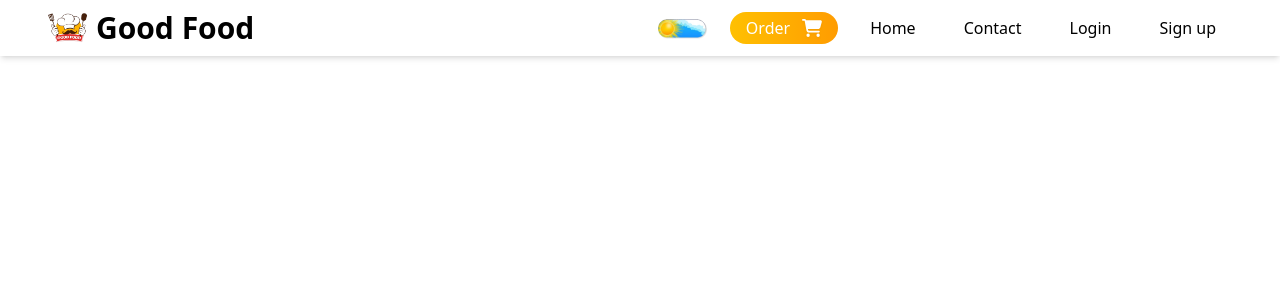
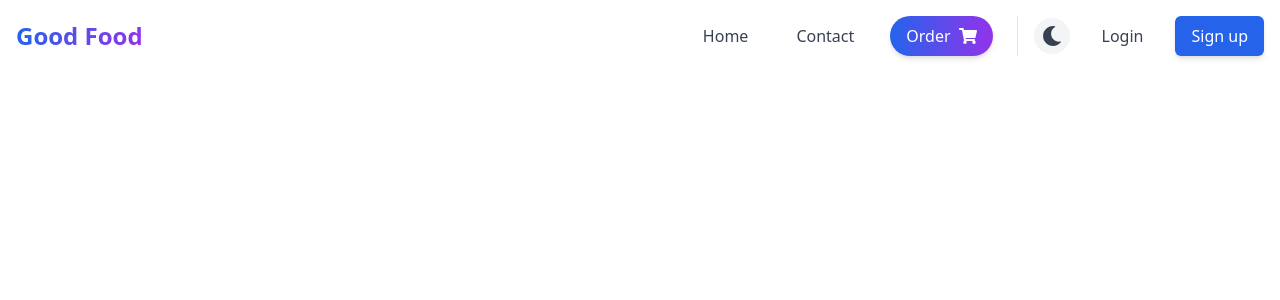
Before and after one commit to RavinduThilinaka/Spring-Boot-Project, a React (Create React App) app in the folder foodsite/: page /user in a window 1280 px wide. Shown: the top 300 px of the page. Built offline with nearby package versions, Linux system fonts and the light colour scheme.

Commit message:
updated project

```diff
--- a/foodsite/src/component/Navbar/Navbar.jsx
+++ b/foodsite/src/component/Navbar/Navbar.jsx
@@ -1,108 +1,252 @@
-import React from 'react';
-import Logo from "../../assets/foodlogo.png";
-import { FaCartShopping } from 'react-icons/fa6';
-import DarkMode from './DarkMode';
+import React, { useState, useEffect } from 'react';
+import { FaShoppingCart, FaSun, FaMoon, FaUserCircle } from 'react-icons/fa';
+import { HiMenu, HiX } from 'react-icons/hi';
 import { Link, useNavigate } from 'react-router-dom';
-
 
 const Navbar = () => {
   const navigate = useNavigate();
+  const [isDarkMode, setIsDarkMode] = useState(false);
+  const [isMenuOpen, setIsMenuOpen] = useState(false);
+  const [scrolled, setScrolled] = useState(false);
 
-  const userName = localStorage.getItem('name');  // Get the name from localStorage
+  const userName = localStorage.getItem('name');
   const firstLetter = userName ? userName.charAt(0).toUpperCase() : null;
   const isLoggedIn = localStorage.getItem('token');
+
+  // Handle scroll effect
+  useEffect(() => {
+    const handleScroll = () => {
+      const isScrolled = window.scrollY > 10;
+      setScrolled(isScrolled);
+    };
+
+    window.addEventListener('scroll', handleScroll);
+    return () => window.removeEventListener('scroll', handleScroll);
+  }, []);
+
+  // Handle dark mode
+  useEffect(() => {
+    if (isDarkMode) {
+      document.documentElement.classList.add('dark');
+    } else {
+      document.documentElement.classList.remove('dark');
+    }
+  }, [isDarkMode]);
 
   const handleLogout = () => {
     localStorage.removeItem('token');
     localStorage.removeItem('role');
     localStorage.removeItem('name');
-    navigate("/login"); // Redirect to login page after logout
+    navigate("/login");
   };
-
-
 
   return (
     <>
+      <div className={`fixed w-full z-50 transition-all duration-500 ${
+        scrolled
+          ? 'bg-white/90 dark:bg-gray-900/90 backdrop-blur-sm shadow-lg py-2'
+          : 'bg-white dark:bg-gray-900 py-4'
+      }`}>
+        <div className="container mx-auto px-4">
+          <div className="flex justify-between items-center">
+            {/* Brand Name with Animation */}
+            <Link
+              to="/"
+              className="text-2xl font-bold bg-gradient-to-r from-blue-600 to-purple-600 bg-clip-text text-transparent hover:scale-105 transition-transform duration-300"
+            >
+              Good Food
+            </Link>
 
-      <div className="shadow-md bg-white dark:bg-gray-900 dark:text-white duration-200">
-        <div className="container py-3 sm:py-0">
-          <div className="flex justify-between items-center">
-            {/* Logo */}
-            <div className="flex items-center gap-2 text-2xl sm:text-3xl font-bold">
-              <a  className="flex items-center gap-2">
-                <img src={Logo} alt="Foodie Zoon" className="w-10" />
-                Good Food
-              </a>
+            {/* Desktop Navigation */}
+            <div className="hidden md:flex items-center gap-6">
+              <ul className="flex items-center gap-6">
+                <li>
+                  <Link
+                    to="/"
+                    className="inline-block py-2 px-3 text-gray-700 dark:text-gray-300 hover:text-blue-600 dark:hover:text-blue-400 transition-colors duration-300 relative group"
+                  >
+                    Home
+                    <span className="absolute bottom-0 left-0 w-0 h-0.5 bg-blue-600 transition-all duration-300 group-hover:w-full"></span>
+                  </Link>
+                </li>
+                <li>
+                  <Link
+                    to="/contact"
+                    className="inline-block py-2 px-3 text-gray-700 dark:text-gray-300 hover:text-blue-600 dark:hover:text-blue-400 transition-colors duration-300 relative group"
+                  >
+                    Contact
+                    <span className="absolute bottom-0 left-0 w-0 h-0.5 bg-blue-600 transition-all duration-300 group-hover:w-full"></span>
+                  </Link>
+                </li>
+                <li>
+                  <button className="bg-gradient-to-r from-blue-600 to-purple-600 text-white px-4 py-2 rounded-full hover:scale-105 transition-all duration-300 flex items-center gap-2 shadow-md hover:shadow-lg">
+                    Order
+                    <FaShoppingCart className="text-lg" />
+                  </button>
+                </li>
+              </ul>
+
+              <div className="flex items-center gap-4 pl-4 border-l border-gray-200 dark:border-gray-700">
+                {/* Dark Mode Toggle */}
+                <button
+                  onClick={() => setIsDarkMode(!isDarkMode)}
+                  className="p-2 rounded-full bg-gray-100 dark:bg-gray-800 hover:bg-gray-200 dark:hover:bg-gray-700 transition-colors duration-300 group"
+                  aria-label="Toggle dark mode"
+                >
+                  {isDarkMode ? (
+                    <FaSun className="text-xl text-yellow-500 group-hover:rotate-45 transition-transform duration-500" />
+                  ) : (
+                    <FaMoon className="text-xl text-gray-700 group-hover:rotate-12 transition-transform duration-500" />
+                  )}
+                </button>
+
+                {!isLoggedIn ? (
+                  <>
+                    <Link
+                      to="/login"
+                      className="px-4 py-2 text-gray-700 dark:text-gray-300 hover:text-blue-600 dark:hover:text-blue-400 transition-colors duration-300"
+                    >
+                      Login
+                    </Link>
+                    <Link
+                      to="/signup"
+                      className="px-4 py-2 bg-blue-600 text-white rounded-md hover:bg-blue-700 transition-colors duration-300 shadow-md hover:shadow-lg"
+                    >
+                      Sign up
+                    </Link>
+                  </>
+                ) : (
+                  <>
+                    <button
+                      onClick={handleLogout}
+                      className="px-4 py-2 text-gray-700 dark:text-gray-300 hover:text-blue-600 dark:hover:text-blue-400 transition-colors duration-300"
+                    >
+                      Log Out
+                    </button>
+                    <Link
+                      to="/profile"
+                      className="flex items-center gap-2 group"
+                    >
+                      <div className="w-10 h-10 bg-gradient-to-r from-blue-600 to-purple-600 text-white rounded-full flex items-center justify-center transition-transform duration-300 group-hover:scale-110 shadow-md">
+                        {firstLetter || <FaUserCircle className="text-xl" />}
+                      </div>
+                      <span className='font-medium max-w-[100px] truncate'>{userName}</span>
+                    </Link>
+                  </>
+                )}
+              </div>
             </div>
 
+            {/* Mobile Menu Button */}
+            <div className="flex items-center gap-4 md:hidden">
+              <button
+                onClick={() => setIsDarkMode(!isDarkMode)}
+                className="p-2 rounded-full bg-gray-100 dark:bg-gray-800"
+                aria-label="Toggle dark mode"
+              >
+                {isDarkMode ? (
+                  <FaSun className="text-xl text-yellow-500" />
+                ) : (
+                  <FaMoon className="text-xl text-gray-700" />
+                )}
+              </button>
 
-            <div className="flex items-center gap-6">
-            <DarkMode />
-              <ul className="flex items-center gap-4">
-              <button className="bg-gradient-to-r from-primary to-secondary text-white px-4 py-1 rounded-full hover:scale-105 duration-300 flex items-center gap-3">
-                Order
-                <FaCartShopping className="text-xl text-white drop-shadow-sm cursor-pointer" />
+              <button
+                onClick={() => setIsMenuOpen(!isMenuOpen)}
+                className="p-2 rounded-md bg-gray-100 dark:bg-gray-800 text-gray-700 dark:text-gray-300"
+                aria-label="Toggle menu"
+              >
+                {isMenuOpen ? <HiX className="text-2xl" /> : <HiMenu className="text-2xl" />}
               </button>
+            </div>
+          </div>
+        </div>
+
+        {/* Mobile Menu */}
+        <div className={`md:hidden bg-white dark:bg-gray-900 overflow-hidden transition-all duration-500 ${
+          isMenuOpen ? 'max-h-96 py-4' : 'max-h-0 py-0'
+        }`}>
+          <div className="container mx-auto px-4">
+            <ul className="flex flex-col gap-4">
               <li>
                 <Link
-                    href=""
-                    className="inline-block py-4 px-4 hover:text-primary"
+                  to="/"
+                  className="block py-2 text-gray-700 dark:text-gray-300 hover:text-blue-600 dark:hover:text-blue-400 transition-colors duration-300"
+                  onClick={() => setIsMenuOpen(false)}
                 >
                   Home
                 </Link>
               </li>
               <li>
                 <Link
-                    href=""
-                    className="inline-block py-4 px-4 hover:text-primary"
+                  to="/contact"
+                  className="block py-2 text-gray-700 dark:text-gray-300 hover:text-blue-600 dark:hover:text-blue-400 transition-colors duration-300"
+                  onClick={() => setIsMenuOpen(false)}
                 >
                   Contact
                 </Link>
               </li>
+              <li>
+                <button className="w-full bg-gradient-to-r from-blue-600 to-purple-600 text-white px-4 py-2 rounded-full flex items-center justify-center gap-2 mt-2">
+                  Order
+                  <FaShoppingCart className="text-lg" />
+                </button>
+              </li>
               {!isLoggedIn ? (
                 <>
                   <li>
-                      <Link to="/login" className="inline-block py-4 px-4 hover:text-primary">
+                    <Link
+                      to="/login"
+                      className="block py-2 text-center text-gray-700 dark:text-gray-300 hover:text-blue-600 dark:hover:text-blue-400 transition-colors duration-300"
+                      onClick={() => setIsMenuOpen(false)}
+                    >
                       Login
                     </Link>
                   </li>
                   <li>
-                      <Link to="/signup" className="inline-block py-4 px-4 hover:text-primary">
+                    <Link
+                      to="/signup"
+                      className="block py-2 bg-blue-600 text-white rounded-md text-center hover:bg-blue-700 transition-colors duration-300"
+                      onClick={() => setIsMenuOpen(false)}
+                    >
                       Sign up
                     </Link>
                   </li>
                 </>
               ) : (
                 <>
-                    {/* Display User Name and Initial */}
-
                   <li>
                     <button
-                        onClick={handleLogout}
-                        className="inline-block py-4 px-4 hover:text-primary"
+                      onClick={() => {
+                        handleLogout();
+                        setIsMenuOpen(false);
+                      }}
+                      className="w-full py-2 text-gray-700 dark:text-gray-300 hover:text-blue-600 dark:hover:text-blue-400 transition-colors duration-300"
                     >
                       Log Out
                     </button>
                   </li>
-                    <Link className="flex items-center gap-2" to={"/profile"}>
-                      <div className="w-8 h-8 bg-blue-500 dark:bg-green-500 text-white rounded-full flex items-center justify-center">
-                        {firstLetter}
+                  <li>
+                    <Link
+                      to="/profile"
+                      className="flex items-center justify-center gap-2 py-2"
+                      onClick={() => setIsMenuOpen(false)}
+                    >
+                      <div className="w-10 h-10 bg-gradient-to-r from-blue-600 to-purple-600 text-white rounded-full flex items-center justify-center">
+                        {firstLetter || <FaUserCircle className="text-xl" />}
                       </div>
-                      <span className='font-bold'>{userName}</span>
+                      <span className='font-medium'>{userName}</span>
                     </Link>
+                  </li>
                 </>
               )}
             </ul>
-
-
-
-
-              {/* Dark Mode Toggle */}
-
           </div>
         </div>
       </div>
-      </div>
+
+      {/* Add spacing for fixed navbar - Reduced height to eliminate gap */}
+      <div className="h-14 md:h-10"></div>
     </>
   );
 };
```
Also changed, not shown: foodsite/src/component/Hero/Hero.jsx (+78 -40 lines). Lines whose indentation alone changed are shown as unchanged.
